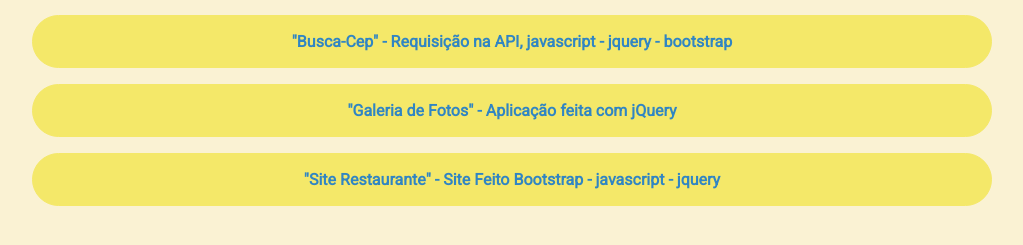
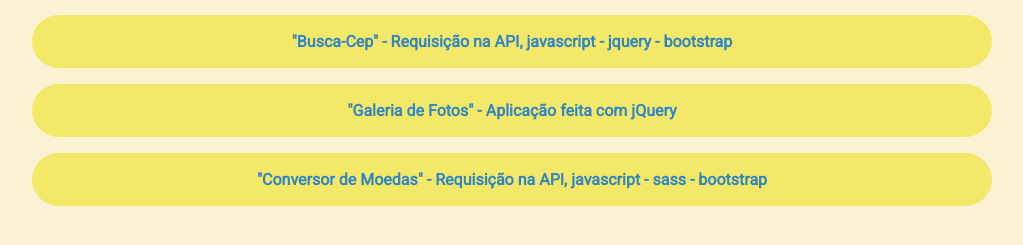
Before and after one commit to brd3v/Portifolio, a plain HTML site: page index.html in a window 1280 px wide. Shown: the part 421-666 px from the top of the page, without its empty margins (128-1151 px from the left). Drawn offline with Linux system fonts and the light colour scheme.

Commit message:
troca de proejetos

```diff
--- a/index.html
+++ b/index.html
@@ -46,8 +46,8 @@
                     </a>
                 </li>
                 <li class="projeto">
-                    <a href="https://site-restaurante-eight.vercel.app/" target="_blank">
-                        "Site Restaurante" - Site Feito Bootstrap - javascript - jquery
+                    <a href="https://conversor-moedas-theta.vercel.app/" target="_blank">
+                        "Conversor de Moedas" - Requisição na API, javascript - sass - bootstrap
                     </a>
                 </li>
             </ul>
```
